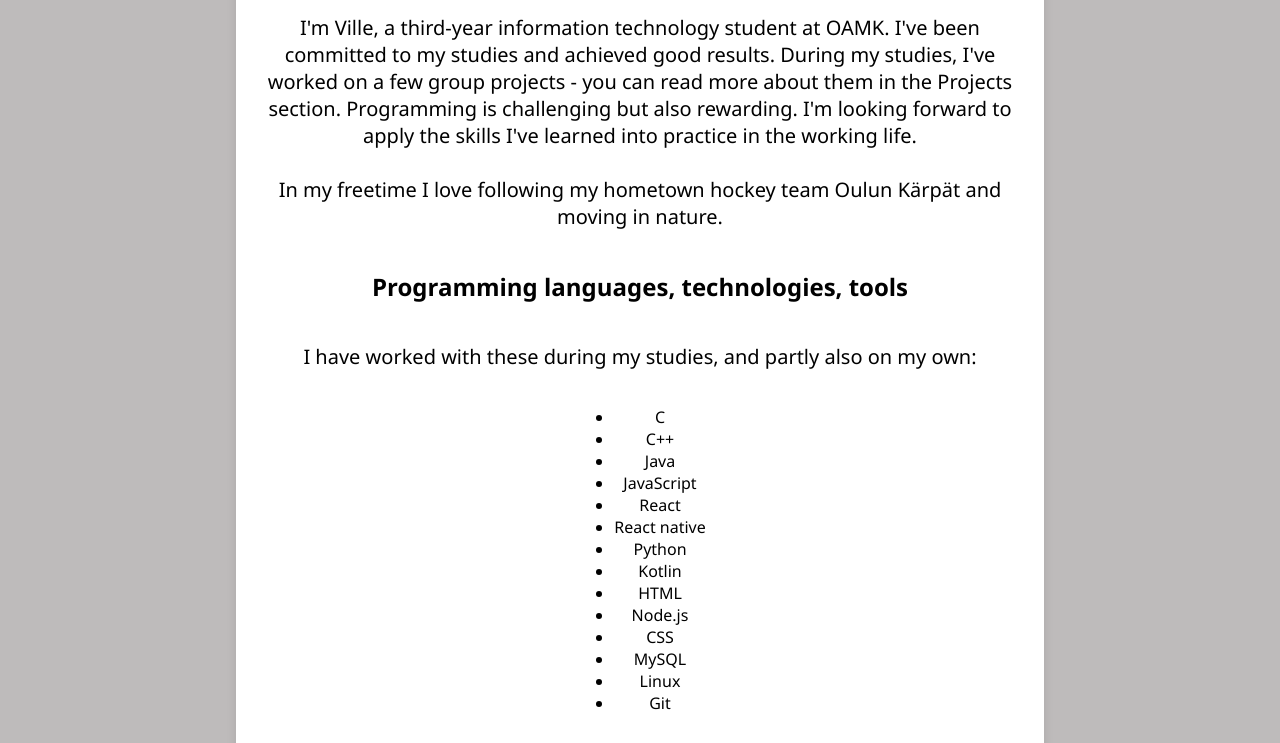
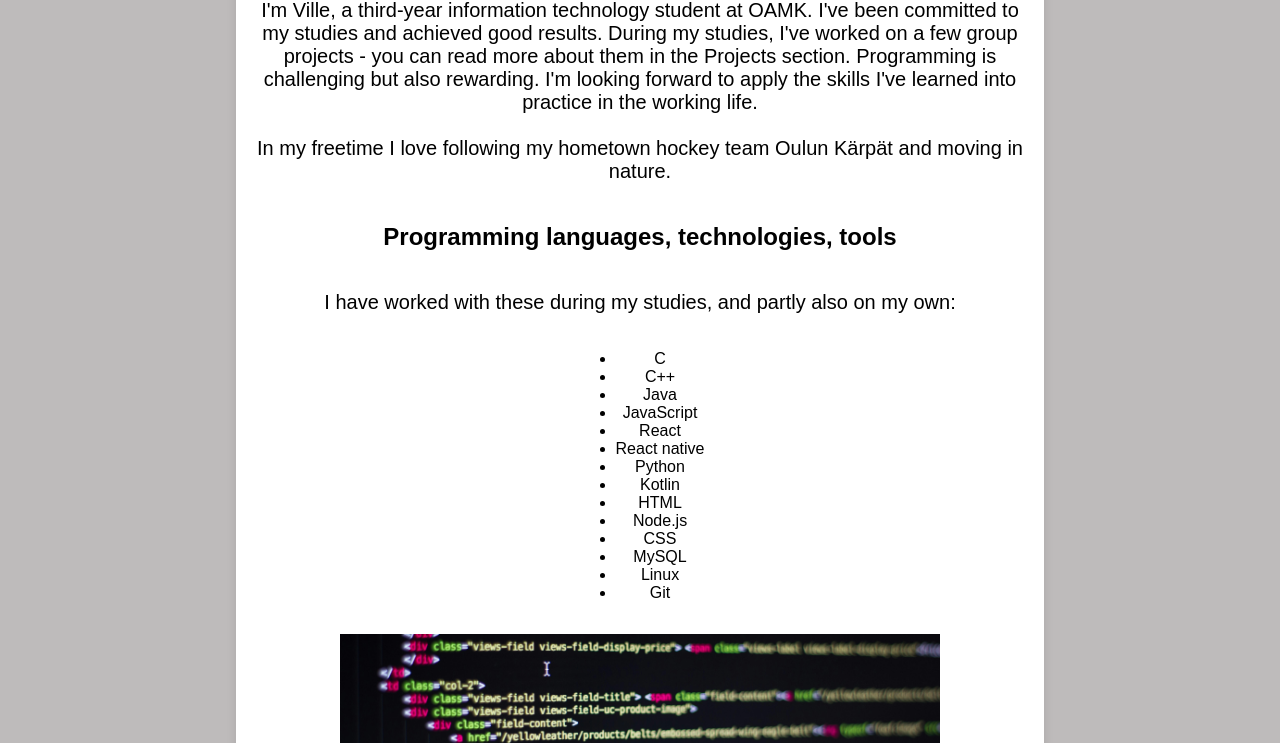
Before and after one commit to vsuho/portfolio-page, a plain HTML site: page en/index.html in a window 1280 px wide. Shown: the part 504-1247 px from the top of the page. Drawn offline with Linux system fonts and the light colour scheme; files whose address does not match are found by name.

Commit message:
Font changed

```diff
--- a/css/stylesheet.css
+++ b/css/stylesheet.css
@@ -4,7 +4,7 @@ body{
     min-height: 100vh;
     display: flex;
     flex-direction: column;
-    font-family:'Segoe UI', Tahoma, Geneva, Verdana, sans-serif
+    font-family:Arial, Helvetica, sans-serif
 
 }
 
```
